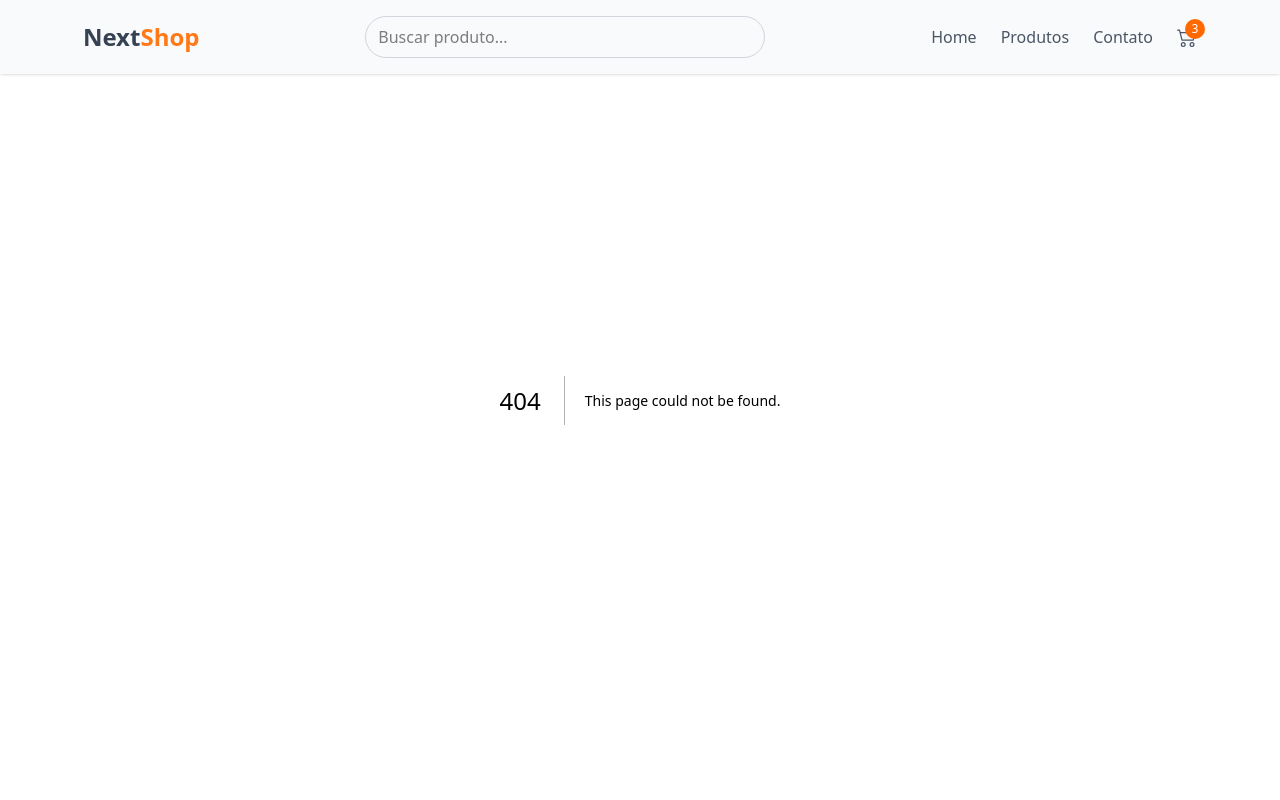
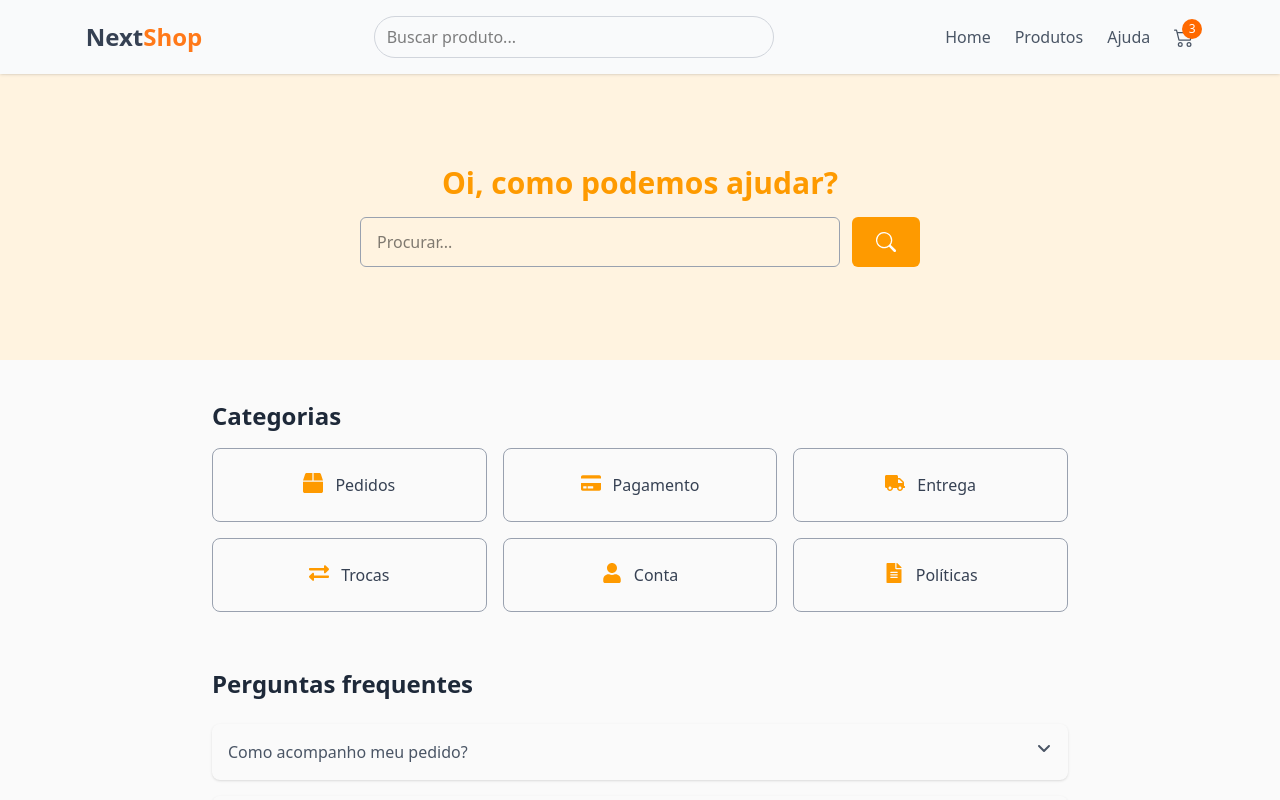
Before and after one commit to Angellica06/nextshop-ecommerce, a Next.js app: page /ajuda in a window 1280 px wide. Before the commit this address had no page. Shown: the top 800 px of the page. Built offline with nearby package versions, Linux system fonts and the light colour scheme.

Commit message:
feat: implementa página de ajuda e ajusta rota e navegação

```diff
--- /dev/null
+++ b/src/app/ajuda/page.js
@@ -0,0 +1,119 @@
+'use client'
+import { useState } from "react";
+import { BsSearch } from "react-icons/bs";
+import { FaAngleDown } from "react-icons/fa6";
+import { FaBox, FaCreditCard, FaTruck, FaExchangeAlt, FaUser, FaFileAlt } from "react-icons/fa";
+
+function Page() {
+    const [openId, setOpenId] = useState(null);
+
+    const toggle = (id) => {
+        setOpenId(openId === id ? null : id);
+    };
+
+    const faqs = [
+        {
+            id: 1,
+            question: "Como acompanho meu pedido?",
+            answer: "Você pode acompanhar o status do seu pedido na área de pedidos após a compra."
+        },
+        {
+            id: 2,
+            question: "Quais formas de pagamento são aceitas?",
+            answer: "Aceitamos cartão de crédito, débito e outras formas disponíveis no checkout."
+        },
+        {
+            id: 3,
+            question: "Posso trocar ou devolver um produto?",
+            answer: "Sim, você pode solicitar troca ou devolução dentro do prazo após o recebimento."
+        }
+    ];
+
+    return (
+        <div className="mt-18">
+            <div className="flex flex-col justify-center items-center bg-[#fff3e0] min-h-[36vh] px-4">
+                <h1 className="text-center text-3xl font-semibold text-amber-500">Oi, como podemos ajudar?</h1>
+
+                <div className="flex sm:flex-row justify-center mt-4 gap-3">
+                    <input
+                        type="search"
+                        placeholder="Procurar..."
+                        className="border border-gray-400 rounded-md px-4 py-3 w-full sm:w-120 focus:outline-none"
+                    />
+
+                    <button className="bg-amber-500 text-white rounded-md px-6 py-3">
+                        <BsSearch className="text-xl" />
+                    </button>
+                </div>
+            </div>
+
+            <div className="mt-8 max-w-4xl mx-auto py-2 px-5">
+                <h2 className="text-2xl font-semibold text-gray-800 mb-4">
+                    Categorias
+                </h2>
+
+                <div className="grid grid-cols-2 md:grid-cols-3 gap-4">
+
+                    <div className="flex justify-center gap-3 rounded-lg p-6 text-center border border-gray-400 cursor-pointer hover:bg-amber-100 transition">
+                        <FaBox className="text-xl text-amber-500" />
+                        <p className="font-medium text-gray-700">Pedidos</p>
+                    </div>
+
+                    <div className="flex justify-center gap-3 rounded-lg p-6 text-center border border-gray-400 cursor-pointer hover:bg-amber-100 transition">
+                        <FaCreditCard className="text-xl text-amber-500" />
+                        <p className="font-medium text-gray-700">Pagamento</p>
+                    </div>
+
+                    <div className="flex justify-center gap-3 rounded-lg p-6 text-center border border-gray-400 cursor-pointer hover:bg-amber-100 transition">
+                        <FaTruck className="text-xl text-amber-500" />
+                        <p className="font-medium text-gray-700">Entrega</p>
+                    </div>
+
+                    <div className="flex justify-center gap-3 rounded-lg p-6 text-center border border-gray-400 cursor-pointer hover:bg-amber-100 transition">
+                        <FaExchangeAlt className="text-xl text-amber-500" />
+                        <p className="font-medium text-gray-700">Trocas</p>
+                    </div>
+
+                    <div className="flex justify-center gap-3 rounded-lg p-6 text-center border border-gray-400 cursor-pointer hover:bg-amber-100 transition">
+                        <FaUser className="text-xl text-amber-500" />
+                        <p className="font-medium text-gray-700">Conta</p>
+                    </div>
+                    <div className="flex justify-center gap-3 rounded-lg p-6 text-center border border-gray-400 cursor-pointer hover:bg-amber-100 transition">
+                        <FaFileAlt className="text-xl text-amber-500" />
+                        <p className="font-medium text-gray-700">Políticas</p>
+                    </div>
+
+                </div>
+            </div>
+
+            <div className="mt-10 max-w-4xl mx-auto py-2 px-5">
+                <h2 className="text-2xl font-semibold text-gray-800 mb-6">
+                    Perguntas frequentes
+                </h2>
+
+                <div className="space-y-4">
+                    {faqs.map((item) => (
+                        <div key={item.id} className="rounded-lg p-4 shadow">
+                            <h3 className="flex justify-between font-medium text-gray-600">
+                                {item.question}
+                                <FaAngleDown
+                                    className={`cursor-pointer transition-transform ${openId === item.id ? "rotate-180" : ""
+                                        }`}
+                                    onClick={() => toggle(item.id)}
+                                />
+                            </h3>
+
+                            {openId === item.id && (
+                                <p className="text-gray-600 text-sm mt-2">
+                                    {item.answer}
+                                </p>
+                            )}
+                        </div>
+                    ))}
+                </div>
+            </div>
+        </div >
+    )
+}
+
+export default Page;
--- a/src/app/contato/page.js
+++ /dev/null
@@ -1,11 +0,0 @@
-import React from 'react'
-
-function page() {
-    return (
-        <div className='mt-24 min-h-screen mx-16'>
-            <h1 className='text-center'>Como Posso Ajudar?</h1>
-        </div>
-    )
-}
-
-export default page
--- a/src/components/Footer.jsx
+++ b/src/components/Footer.jsx
@@ -25,7 +25,7 @@ function Footer() {
                 <Link href="/produtos">Produtos</Link>
               </li>
               <li>
-                <Link href="/contato">Contato</Link>
+                <Link href="/ajuda">Ajuda</Link>
               </li>
             </ul>
           </div>
--- a/src/components/Navbar.jsx
+++ b/src/components/Navbar.jsx
@@ -32,7 +32,7 @@ function Navbar() {
               <Link href="/produtos">Produtos</Link>
             </li>
             <li className="text-gray-600">
-              <Link href="/contato">Contato</Link>
+              <Link href="/ajuda">Ajuda</Link>
             </li>
           </ul>
 
@@ -64,7 +64,7 @@ function Navbar() {
             <Link href="/produtos" onClick={closeMenu}>Produtos</Link>
           </li>
           <li className="text-gray-600">
-            <Link href="/contato" onClick={closeMenu}>Contato</Link>
+            <Link href="/ajuda" onClick={closeMenu}>Ajuda</Link>
           </li>
         </ul>
       )}
```
